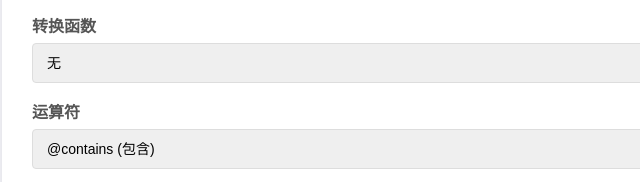
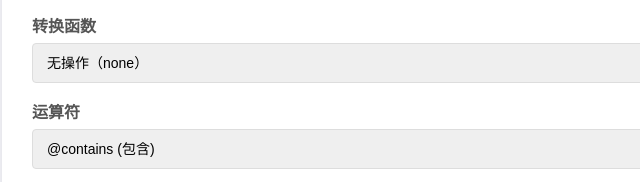
Before and after one commit to absonggit/tools, a plain HTML site: page docs/index.html in a window 1280 px wide. Shown: the part 386-568 px from the top of the page, 258-898 px from the left. Drawn offline with Linux system fonts and the light colour scheme.

Commit message:
Update index.html

```diff
--- a/docs/index.html
+++ b/docs/index.html
@@ -90,7 +90,7 @@
 
         <label for="transform">转换函数</label>
         <select id="transform" name="transform">
-            <option value="">无</option>
+            <option value="none">无操作（none）</option>
             <option value="lowercase">lowercase (小写转换)</option>
             <option value="uppercase">uppercase (大写转换)</option>
             <option value="cmdLine">cmdLine (命令行规范化)</option>
```
